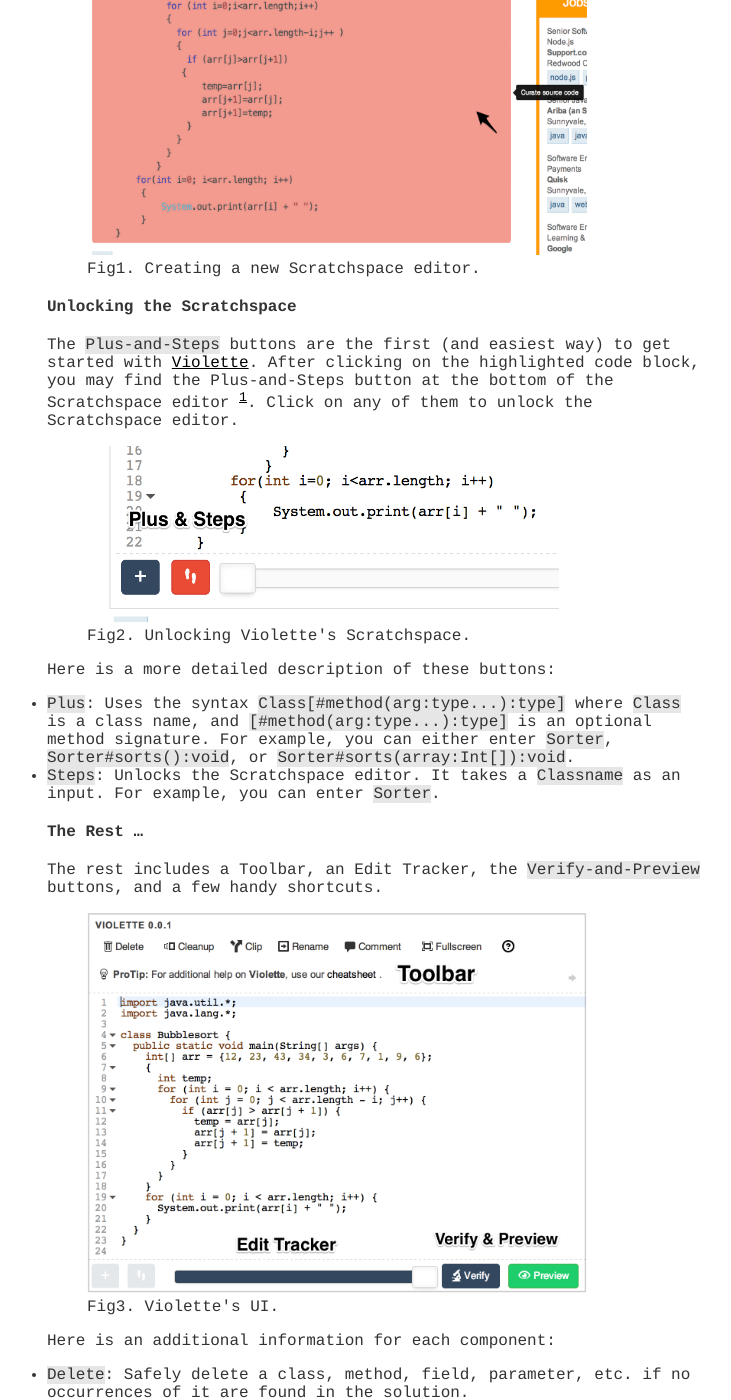
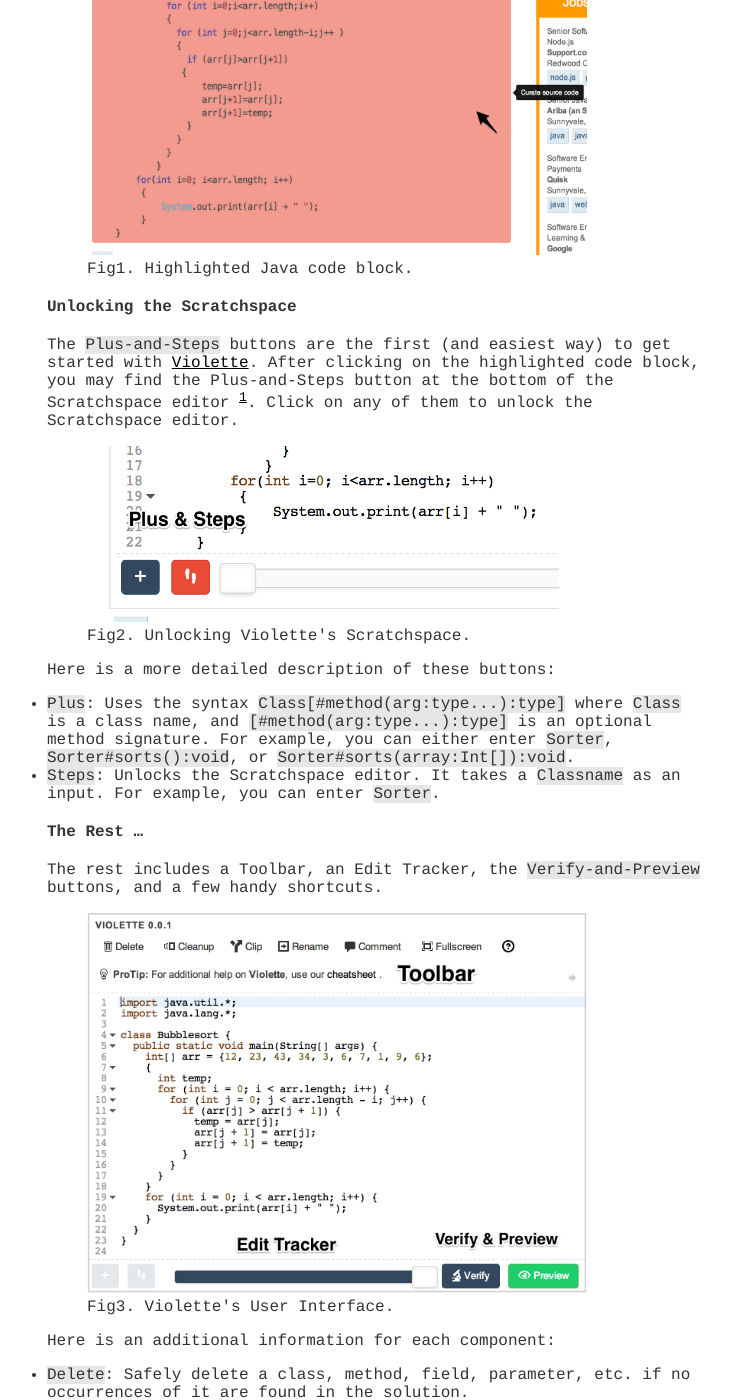
Before and after one commit to hsanchez/hsanchez.github.io, a Jekyll site: the page built from posts/thesiswork/tools/_posts/2014-07-22-violette.md, in a window 1280 px wide and 1400 px high, scrolled down 585 px. Shown: the whole window, without its empty margins (263-994 px from the left). Built offline with Jekyll 4.4.1, drawn with Linux system fonts in a browser that asks for light colours; Markdown is read by kramdown in place of the engine named in the settings.

Commit message:
updating violette's page

```diff
--- a/posts/thesiswork/tools/_posts/2014-07-22-violette.md
+++ b/posts/thesiswork/tools/_posts/2014-07-22-violette.md
@@ -14,7 +14,7 @@
 
 After installation, you’ll find that Java code blocks (specifically `<pre>` tags) will be highlighted and have a tooltip appear in the right on hover. Click on the highlighted code block to start up a new Scratchspace editor.
 
-{% include image.html url="http://www.huascarsanchez.com/static/highlight.png" description="Violette's Scratchspace" caption="Fig1. Creating a new Scratchspace editor." height = "320" width = "500"%}
+{% include image.html url="http://www.huascarsanchez.com/static/highlight.png" description="Violette's Scratchspace" caption="Fig1. Highlighted Java code block." height = "320" width = "500"%}
 
 # Unlocking the Scratchspace
 
@@ -31,7 +31,7 @@
 
 The rest includes a Toolbar, an Edit Tracker, the `Verify-and-Preview` buttons, and a few handy shortcuts.
 
-{% include image.html url="http://www.huascarsanchez.com/static/Scratchspace.png" description="Get started with Violette" caption="Fig3. Violette's UI." height = "380" width = "500"%}
+{% include image.html url="http://www.huascarsanchez.com/static/Scratchspace.png" description="Get started with Violette" caption="Fig3. Violette's User Interface." height = "380" width = "500"%}
 
 Here is an additional information for each component:
 
```
